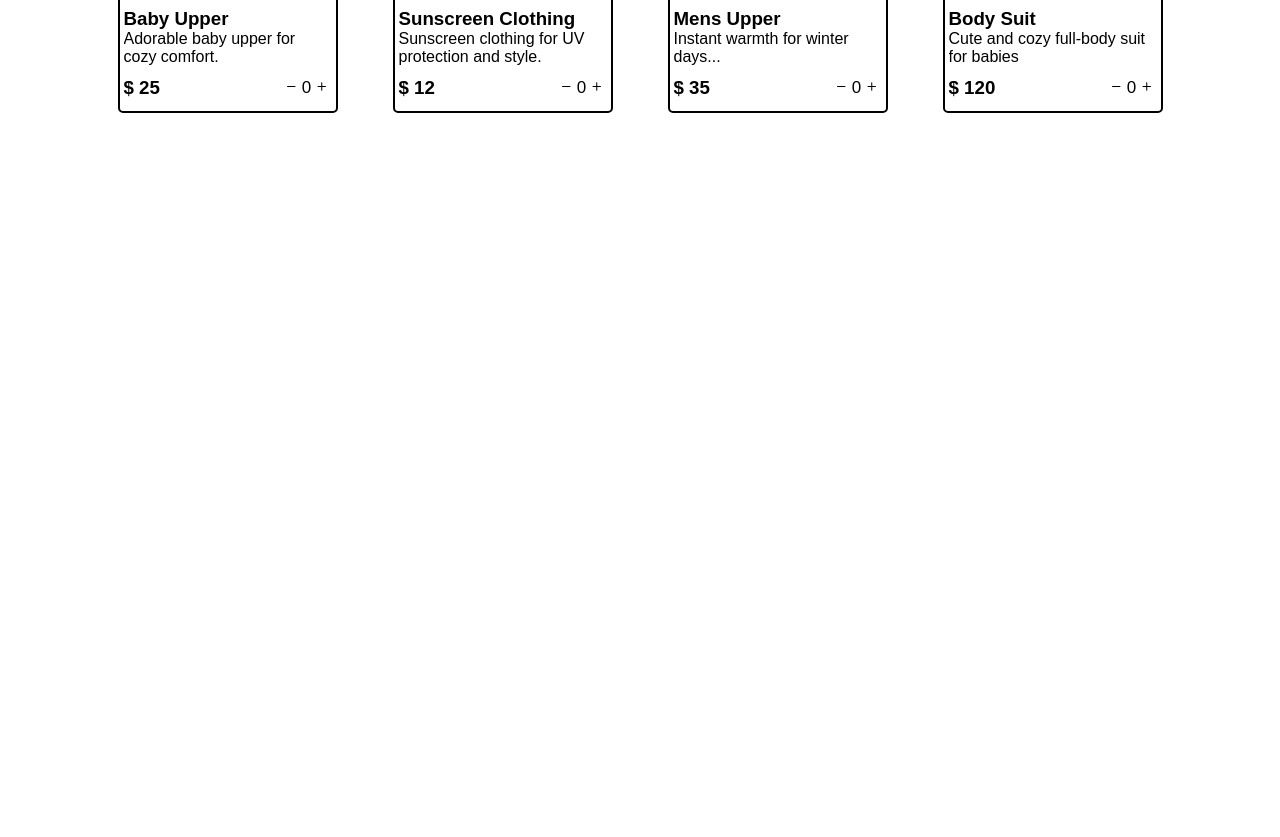
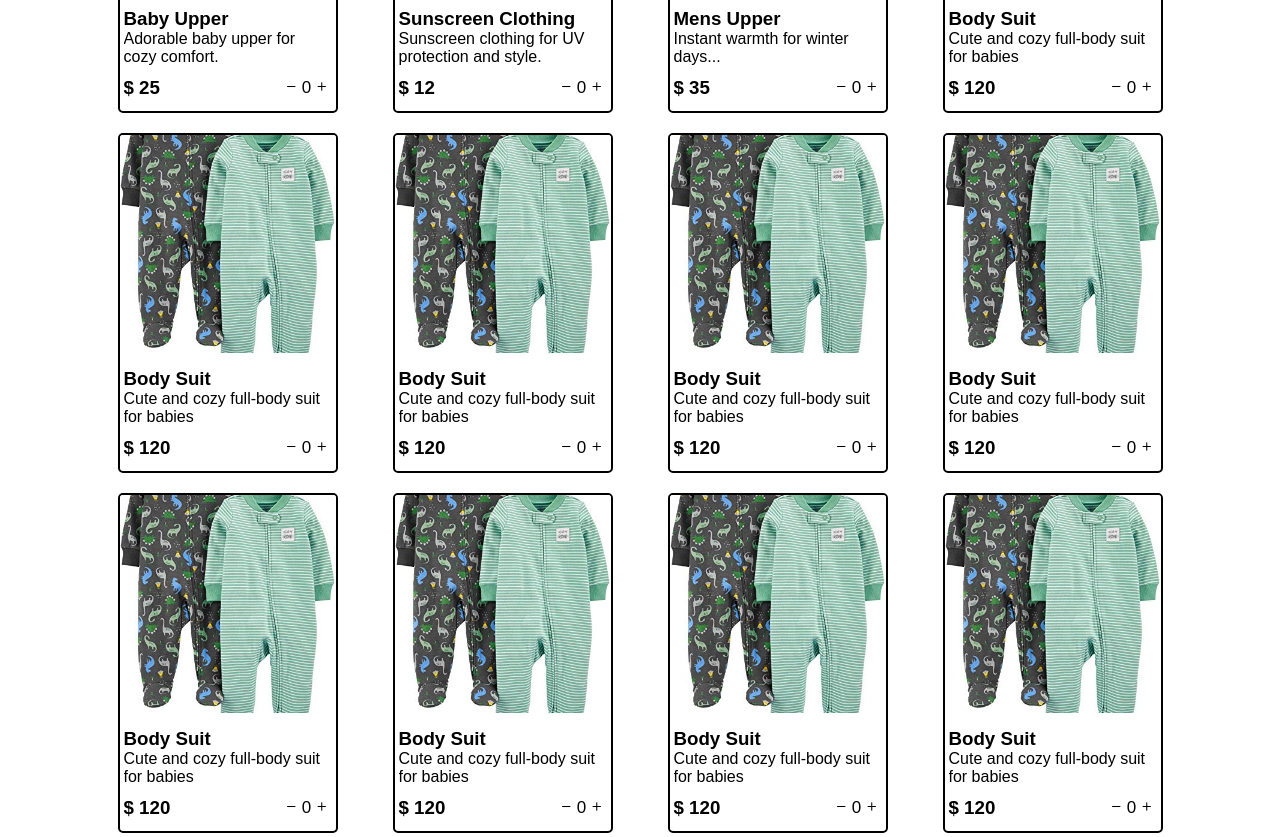
Before and after one commit to Umar6877/Shopping-Cart, a plain HTML site: page index.html in a window 1280 px wide. Shown: the part 1457-2294 px from the top of the page. Before the commit the page ends 1770 px from the top, so only its background shows below. Drawn offline with nearby package versions, Linux system fonts and the light colour scheme.

Commit message:
Serial Number was added

```diff
--- a/src/Data.js
+++ b/src/Data.js
@@ -99,17 +99,101 @@ let shopData = [
 		price:'12',},
 
 	{
-	    Serial: 19,
+	    Serial: 18,
 		id: 'sdsderehgdff',
 		src: 'images/product2-5.jpg',
 		name:'Mens Upper',
 		description:'Instant warmth for winter days...',
 		price:'35',},
 	{
-	    Serial: 20,
+	    Serial: 19,
 		id: 'sdehgdff',
 		src: 'images/product2-7.jpg',
 		name:'Body Suit',
 		description:'Cute and cozy full-body suit for babies',
 		price:'120',},
+	{
+	    Serial: 20,
+		id: 'sdehdsdgdff',
+		src: 'images/product2-7.jpg',
+		name:'Body Suit',
+		description:'Cute and cozy full-body suit for babies',
+		price:'120',},
+	{
+	    Serial: 20,
+		id: 'sdehdssdfggdff',
+		src: 'images/product2-7.jpg',
+		name:'Body Suit',
+		description:'Cute and cozy full-body suit for babies',
+		price:'120',},
+	{
+	    Serial: 20,
+		id: 'sdehrtgdff',
+		src: 'images/product2-7.jpg',
+		name:'Body Suit',
+		description:'Cute and cozy full-body suit for babies',
+		price:'120',},
+	{
+	    Serial: 20,
+		id: 'sdehhyhgdff',
+		src: 'images/product2-7.jpg',
+		name:'Body Suit',
+		description:'Cute and cozy full-body suit for babies',
+		price:'120',},
+	{
+	    Serial: 20,
+		id: 'sdehvfhthgdff',
+		src: 'images/product2-7.jpg',
+		name:'Body Suit',
+		description:'Cute and cozy full-body suit for babies',
+		price:'120',},
+	{
+	    Serial: 20,
+		id: 'sdehtytgdff',
+		src: 'images/product2-7.jpg',
+		name:'Body Suit',
+		description:'Cute and cozy full-body suit for babies',
+		price:'120',},
+	{
+	    Serial: 20,
+		id: 'sdehglodff',
+		src: 'images/product2-7.jpg',
+		name:'Body Suit',
+		description:'Cute and cozy full-body suit for babies',
+		price:'120',},
+	{
+	    Serial: 20,
+		id: 'sdehweregdff',
+		src: 'images/product2-7.jpg',
+		name:'Body Suit',
+		description:'Cute and cozy full-body suit for babies',
+		price:'120',},
+	{
+	    Serial: 20,
+		id: 'sdehgdferef',
+		src: 'images/product2-7.jpg',
+		name:'Body Suit',
+		description:'Cute and cozy full-body suit for babies',
+		price:'120',},
+	{
+	    Serial: 20,
+		id: 'srerfdehdsdgdff',
+		src: 'images/product2-7.jpg',
+		name:'Body Suit',
+		description:'Cute and cozy full-body suit for babies',
+		price:'120',},
+	{
+	    Serial: 20,
+		id: 'srerfsdsddehgdff',
+		src: 'images/product2-7.jpg',
+		name:'Body Suit',
+		description:'Cute and cozy full-body suit for babies',
+		price:'120',},
+	{
+	    Serial: 20,
+		id: 'srerfddsdsehgdff',
+		src: 'images/product2-7.jpg',
+		name:'Body Suit',
+		description:'Cute and cozy full-body suit for babies',
+		price:'120',},
 	]
--- a/src/style.css
+++ b/src/style.css
@@ -240,7 +240,9 @@ th, td {
     padding: 10px;
     text-align: left;
 }
-
+.subTotal{
+      border: 2px solid red;
+}
 .total {
     text-align: right;
 }
```
Also changed, not shown: src/cart.js (+15 -9 lines).
